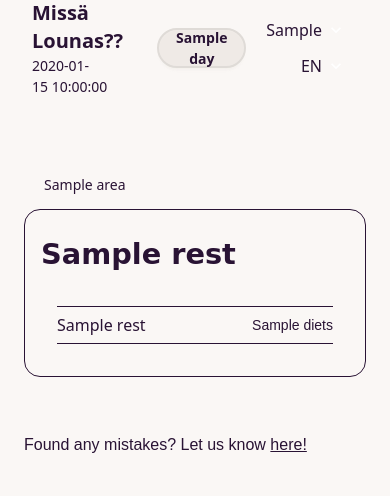
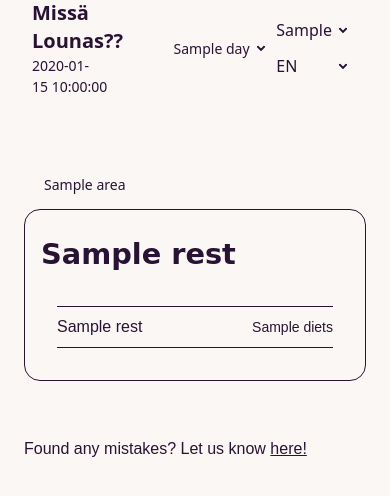
Before and after one commit to uraihan/missalounas, a Flask app: template templates/index.html in a window 390 px wide. Shown: the top 496 px of the page. Run offline with Flask 3, Linux system fonts and the light colour scheme; the template is opened without the code that fills it: most values are stand-ins (such as "Sample title", 1, 10 or a date in 2020); style sheets or scripts are compiled from the project's sources; some web fonts are replaced.

Commit message:
UI improvement: added area selector and improved navbar layout on mobile

```diff
--- a/templates/index.html
+++ b/templates/index.html
@@ -6,10 +6,11 @@
         <div class="p-4">
             {% if rest['menus'] %}
                 {% for menu_id, menus in rest['menus'].items() %}
+                <!-- TODO: add menu_type somewhere here -->
                 <div class="grid grid-auto-rows border-y-[0.5px]">
 
                     {% for food in menus %}
-                    <div class="flex justify-between items-center"
+                    <div class="flex justify-between items-center">
                         <p class='flex-1'>{{ food['name'] }}</p>
                         {% if food['diets'] != "()" %}
                             <p class='text-right max-w-[50%] text-sm'>{{
--- a/templates/navbar.html
+++ b/templates/navbar.html
@@ -7,17 +7,18 @@
                 <a class="text-xl sm:text-lg md:text-2xl" href="#"><strong>Missä Lounas??</strong></a>
                 <a>{{date}}</a>
             </div>
-            <div class="dropdown lg:hidden">
-                <div tabindex="0" class="btn">
-                    {{ selected_day.capitalize() }}
-                </div>
-                <ul tabindex="-1" class="dropdown-content
-                    bg-base-200 z-1">
-                {% for day in ['monday', "tuesday", "wednesday", "thursday", "friday", "saturday", "sunday"] %}
-                <li class="py-1 px-2"><a>{{ day.capitalize() }}</a></li>
-                {% endfor %}
-                </ul>
-            </div>
+            <ul class="menu menu-horizontal lg:hidden">
+                <li>
+                    <details>
+                        <summary>{{ selected_day.capitalize() }}</summary>
+                        <ul class="z-1 bg-base-200">
+                            {% for day in ['monday', "tuesday", "wednesday", "thursday", "friday", "saturday", "sunday"] %}
+                            <li><a>{{ day.capitalize() }}</a></li>
+                            {% endfor %}
+                        </ul>
+                    </details>
+                </li>
+            </ul>
         </div>
 
         <!-- desktop day buttons -->
@@ -41,11 +42,9 @@
     <div class="flex">
         <ul class="menu menu-vertical md:menu-horizontal">
             <li>
-                <div class="dropdown dropdown-center">
-                    <div tabindex="0"
-                         class="flex text-base md:text-lg items-center justify-center dropdown-button">{{ selected_city }}</div>
-                    <ul tabindex="-1"
-                        class="menu dropdown-content bg-base-200 shadow-2xl border-base-300 z-1">
+                <details>
+                    <summary class="text-base md:text-lg">{{ selected_city }}</summary>
+                    <ul class="z-1 bg-base-200">
                         {% for c in cities %}
                             <li>
                                 <a class="text-base md:text-lg hover:bg-primary"
@@ -54,18 +53,15 @@
                             </li>
                         {% endfor %}
                     </ul>
-                </div>
+                </details>
             </li>
             <li>
-                <div class="dropdown dropdown-center">
-                    <div tabindex="0"
-                         class="flex text-base md:text-lg items-center
-                         justify-end dropdown-button">
-                        {% if lang == 'fi' %} FI {% else %} EN {%
-                        endif %}
-                    </div>
-                    <ul tabindex="-1"
-                        class="menu dropdown-content bg-base-200 shadow-2xl border-base-300 z-1">
+                <details>
+                    <summary class="text-base md:text-lg text-right">
+                        {% if lang == 'fi' %} FI {% else %} EN
+                        {% endif %}
+                    </summary>
+                    <ul class="z-1 bg-base-200">
                         {% for code in ['EN','FI'] %}
                         <li>
                             <a href="{{ url_for('index',**build_url(lang=code.lower())) }}"
@@ -76,7 +72,7 @@
                         </li>
                         {% endfor %}
                     </ul>
-                </div>
+                </details>
             </li>
         </ul>
     </div>
```
